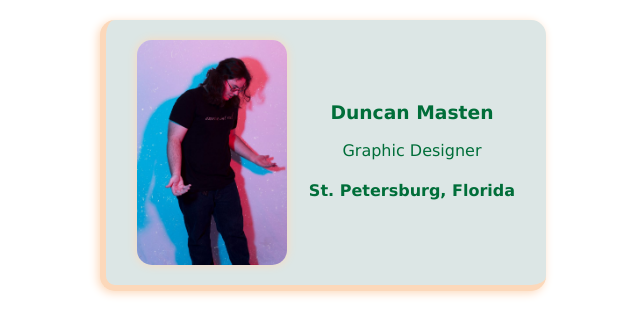
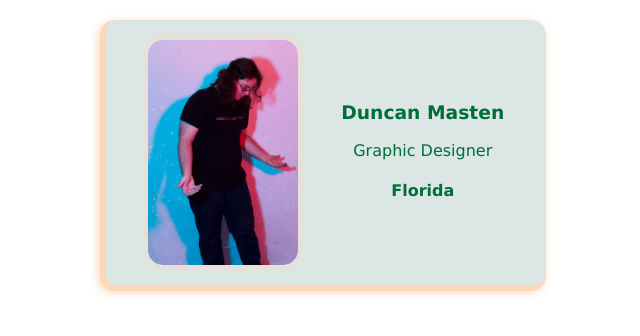
Before and after one commit to Duncanm98/business-card, a website built with Vite: page index.html in a window 1280 px wide. Shown: the whole page, without its empty margins (317-957 px from the left). Built offline with nearby package versions, Linux system fonts and the light colour scheme.

Commit message:
updated index file
updated h4 text

```diff
--- a/index.html
+++ b/index.html
@@ -8,7 +8,7 @@
             <div>
                 <h3>Duncan Masten</h3>
                 <p>Graphic Designer</p>
-                <h4>St. Petersburg, Florida</h4>
+                <h4>Florida</h4>
             </div>
         </div>
     </body>
```
